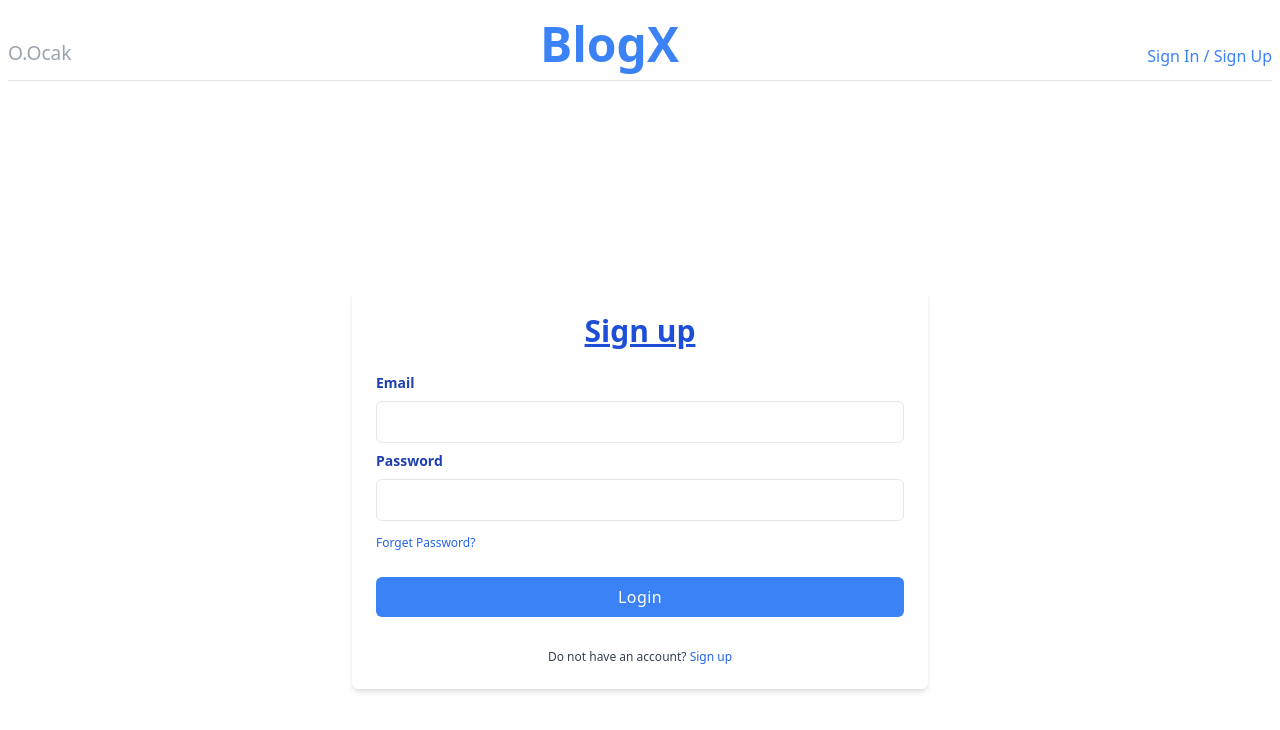
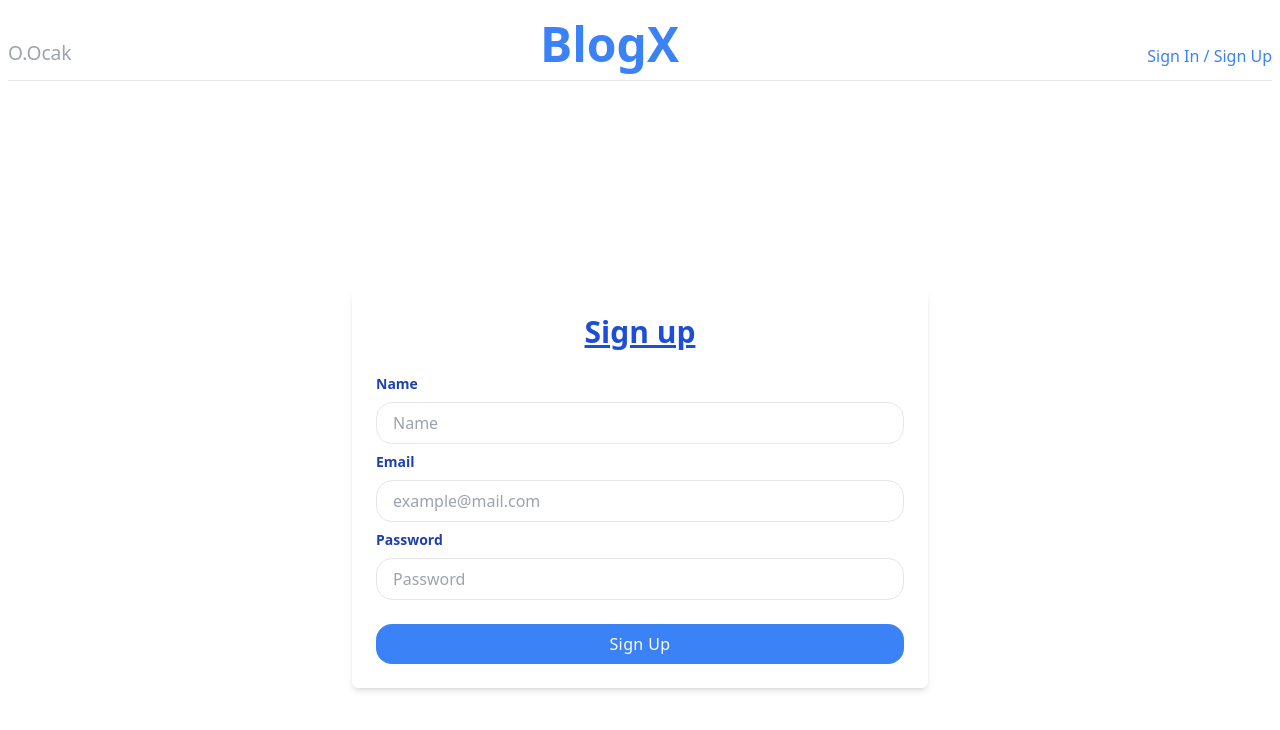
Before and after one commit to OzanOcak/blogapp, a Next.js app: page /signup in a window 1280 px wide. Shown: the top 730 px of the page. Built offline with nearby package versions, Linux system fonts and the light colour scheme.

Commit message:
db model and saving data into db

```diff
--- a/pages/api/create.js
+++ b/pages/api/create.js
@@ -1,3 +1,4 @@
+/**
 import { dbConnect } from "../../lib/db-connect";
 
 export default async function handler(req, res) {
@@ -10,6 +11,7 @@ export default async function handler(req, res) {
 
   res.status(200).json({ name: "post is created" });
 }
+*/
 
 // curl -X POST localhost:3000/api/create
 // will get {"name":"post is created"} respond
--- a/pages/api/hello.js
+++ b/pages/api/hello.js
@@ -1,5 +1,6 @@
 // Next.js API route support: https://nextjs.org/docs/api-routes/introduction
-
+/*
 export default function handler(req, res) {
   res.status(200).json({ name: 'John Doe' })
 }
+*/
--- /dev/null
+++ b/pages/api/signup/index.js
@@ -0,0 +1,34 @@
+import { dbConnect } from "../../../lib/db-connect";
+import User from "../../../src/models/user";
+import {
+  errorHandler,
+  responseHandler,
+  validateAll,
+} from "../../../src/utils/common";
+
+export default async function handler(req, res) {
+  if (req.method !== "POST") {
+    errorHandler("Invalid request", res);
+  }
+
+  try {
+    const { name, email, password } = req.body;
+    validateAll({ name, email, password });
+
+    // create db connection
+    await dbConnect();
+
+    const user = new User({ name, email, password });
+    const savedUser = await user.save();
+
+    if (savedUser) {
+      responseHandler(savedUser, res, 201);
+    } else {
+      errorHandler("something went wrong", res);
+    }
+  } catch (error) {
+    errorHandler(error, res);
+  } finally {
+    res.end();
+  }
+}
--- a/pages/signin.jsx
+++ b/pages/signin.jsx
@@ -15,7 +15,9 @@ const SignIn = () => {
             </label>
             <input
               type="email"
-              className="block w-full px-4 py-2 mt-2 text-blue-700 bg-white border rounded-md focus:border-blue-400 focus:ring-blue-300 focus:outline-none focus:ring focus:ring-opacity-40"
+              id="floatingInput"
+              placeholder="example@mail.com"
+              className="block w-full px-4 py-2 mt-2 text-blue-700 bg-white border rounded-[1rem] focus:border-blue-400 focus:ring-blue-300 focus:outline-none focus:ring focus:ring-opacity-40"
             />
           </div>
           <div className="mb-2">
@@ -27,15 +29,14 @@ const SignIn = () => {
             </label>
             <input
               type="password"
-              className="block w-full px-4 py-2 mt-2 text-blue-700 bg-white border rounded-md focus:border-blue-400 focus:ring-blue-300 focus:outline-none focus:ring focus:ring-opacity-40"
+              id="floatingInput"
+              placeholder="Password"
+              className="block w-full px-4 py-2 mt-2 text-blue-700 bg-white border rounded-[1rem] focus:border-blue-400 focus:ring-blue-300 focus:outline-none focus:ring focus:ring-opacity-40"
             />
           </div>
-          <a href="#" className="text-xs text-blue-600 hover:underline">
-            Forget Password?
-          </a>
           <div className="mt-6">
             <button className="w-full px-4 py-2 tracking-wide text-white transition-colors duration-200 transform bg-blue-500 rounded-md hover:bg-blue-600 focus:outline-none focus:bg-blue-600">
-              Login
+              Sign In
             </button>
           </div>
         </form>
--- a/pages/signup.jsx
+++ b/pages/signup.jsx
@@ -8,6 +8,20 @@ const SignUp = () => {
         <form className="mt-6">
           <div className="mb-2">
             <label
+              htmlFor="name"
+              className="block text-sm font-semibold text-blue-800"
+            >
+              Name
+            </label>
+            <input
+              type="text"
+              id="floatingInput"
+              placeholder="Name"
+              className="block w-full px-4 py-2 mt-2 text-blue-700 bg-white border rounded-[1rem] focus:border-blue-400 focus:ring-blue-300 focus:outline-none focus:ring focus:ring-opacity-40"
+            />
+          </div>
+          <div className="mb-2">
+            <label
               htmlFor="email"
               className="block text-sm font-semibold text-blue-800"
             >
@@ -15,7 +29,9 @@ const SignUp = () => {
             </label>
             <input
               type="email"
-              className="block w-full px-4 py-2 mt-2 text-blue-700 bg-white border rounded-md focus:border-blue-400 focus:ring-blue-300 focus:outline-none focus:ring focus:ring-opacity-40"
+              id="floatingInput"
+              placeholder="example@mail.com"
+              className="block w-full px-4 py-2 mt-2 text-blue-700 bg-white border rounded-[1rem] focus:border-blue-400 focus:ring-blue-300 focus:outline-none focus:ring focus:ring-opacity-40"
             />
           </div>
           <div className="mb-2">
@@ -27,26 +43,17 @@ const SignUp = () => {
             </label>
             <input
               type="password"
-              className="block w-full px-4 py-2 mt-2 text-blue-700 bg-white border rounded-md focus:border-blue-400 focus:ring-blue-300 focus:outline-none focus:ring focus:ring-opacity-40"
+              id="floatingPassword"
+              placeholder="Password"
+              className="block w-full px-4 py-2 mt-2 text-blue-700 bg-white border rounded-[1rem] focus:border-blue-400 focus:ring-blue-300 focus:outline-none focus:ring focus:ring-opacity-40"
             />
           </div>
-          <a href="#" className="text-xs text-blue-600 hover:underline">
-            Forget Password?
-          </a>
           <div className="mt-6">
-            <button className="w-full px-4 py-2 tracking-wide text-white transition-colors duration-200 transform bg-blue-500 rounded-md hover:bg-blue-600 focus:outline-none focus:bg-blue-600">
-              Login
+            <button className="w-full px-4 py-2 tracking-wide text-white transition-colors duration-200 transform bg-blue-500 rounded-[1rem] hover:bg-blue-600 focus:outline-none focus:bg-blue-600">
+              Sign Up
             </button>
           </div>
         </form>
-
-        <p className="mt-8 text-xs font-light text-center text-gray-700">
-          {" "}
-          Do not have an account?{" "}
-          <a href="#" className="font-medium text-blue-600 hover:underline">
-            Sign up
-          </a>
-        </p>
       </div>
     </div>
   );
--- /dev/null
+++ b/src/models/user.js
@@ -0,0 +1,12 @@
+import mongoose from "mongoose";
+
+const UserSchema = mongoose.Schema(
+  {
+    name: { type: String, required: true, trim: true },
+    email: { type: String, required: true, unique: true, index: true },
+    password: { type: String, required: true, trim: true },
+  },
+  { timestamps: true }
+);
+
+export default mongoose.model("User", UserSchema);
--- /dev/null
+++ b/src/utils/common.js
@@ -0,0 +1,16 @@
+export const errorHandler = (data, res, code = 400) => {
+  res.status(code).json({
+    hasError: true,
+    errorMessage: data,
+  });
+};
+
+export const responseHandler = (data, res, code = 200) => {
+  res.status(code).json({ hasError: false, body: data });
+};
+
+export const validateAll = (fields) => {
+  for (let key in fields) {
+    if (fields[key].trim() === "") throw `${key} is required`;
+  }
+};
```
